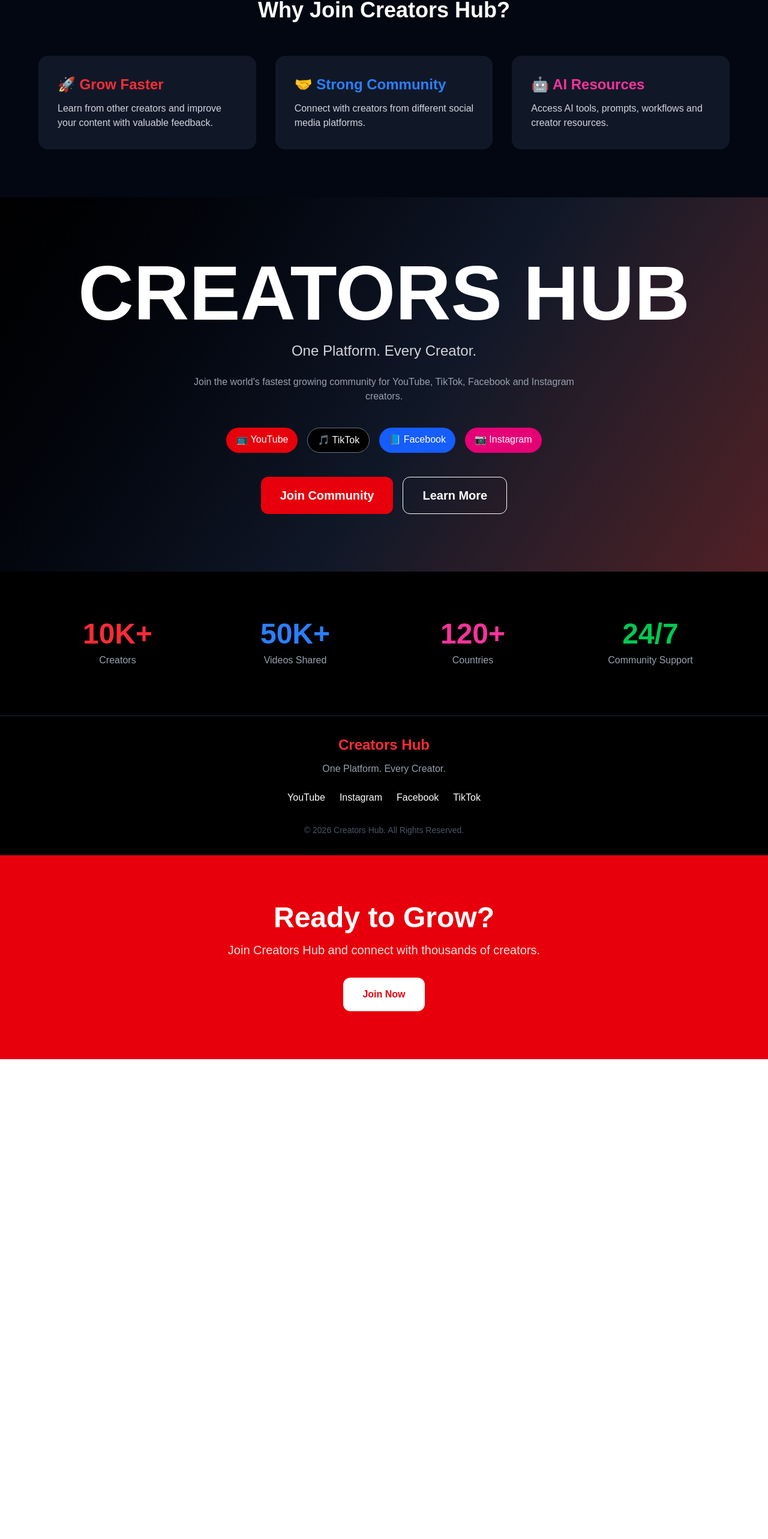
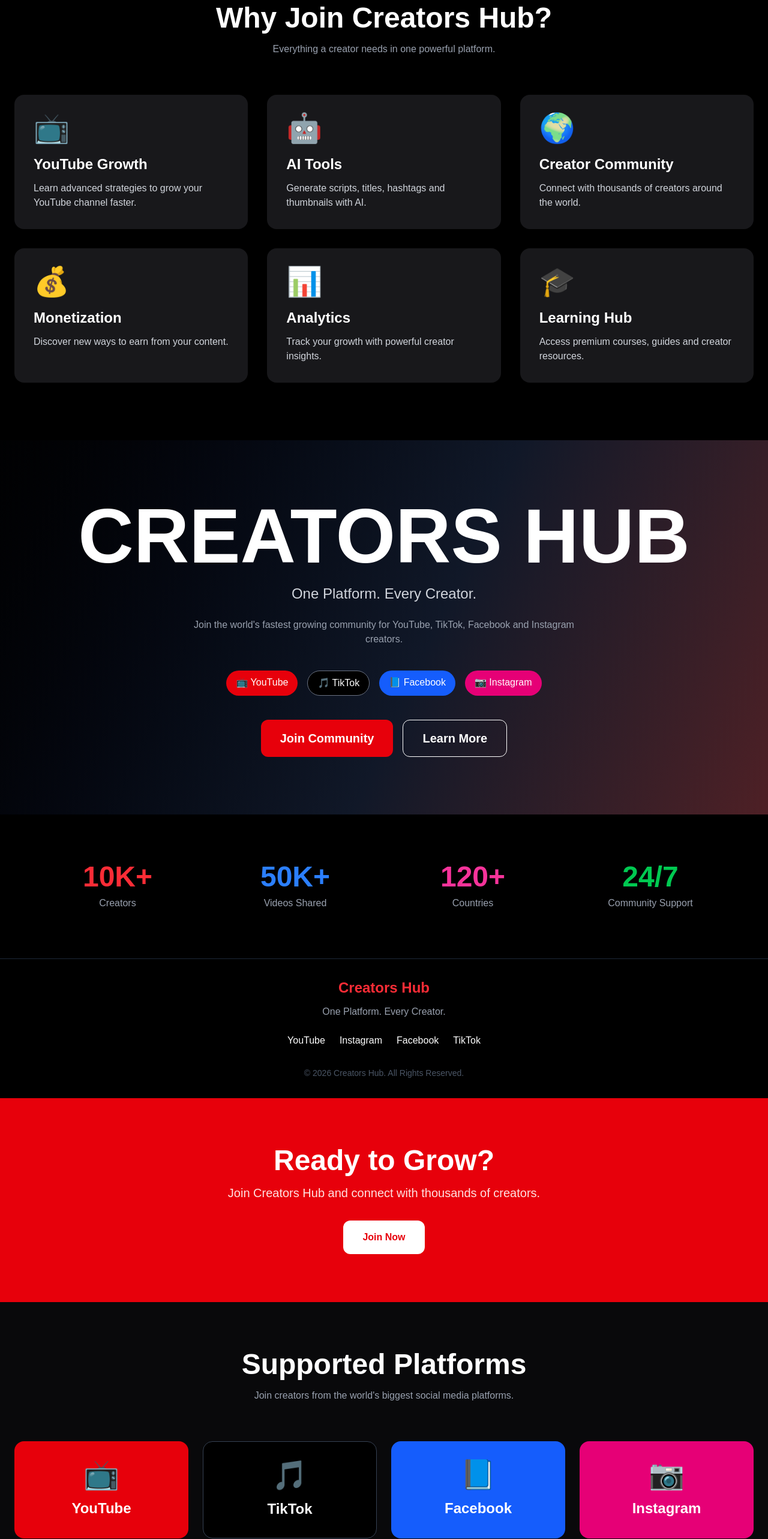
Before and after one commit to creator-shub/creators-hub, a Next.js app: page / in a window 1280 px wide. Shown: the part 171-2737 px from the top of the page at 60% size. Before the commit the page ends 1937 px from the top, so only its background shows below. Built offline with nearby package versions, Linux system fonts and the light colour scheme.

Commit message:
Updated Navbar

```diff
--- a/app/page.tsx
+++ b/app/page.tsx
@@ -1,3 +1,4 @@
+import Platforms from "@/components/Platforms";
 import CTA from "../components/CTA";
 import Footer from "../components/Footer";
 import Statistics from "../components/Statistics";
@@ -14,6 +15,7 @@
       <Statistics />
       <Footer />
       <CTA />
+      <Platforms />
 
     </main>
   );
--- a/components/Features.tsx
+++ b/components/Features.tsx
@@ -1,42 +1,77 @@
 export default function Features() {
+  const features = [
+    {
+      title: "YouTube Growth",
+      description: "Learn advanced strategies to grow your YouTube channel faster.",
+      icon: "📺",
+    },
+    {
+      title: "AI Tools",
+      description: "Generate scripts, titles, hashtags and thumbnails with AI.",
+      icon: "🤖",
+    },
+    {
+      title: "Creator Community",
+      description: "Connect with thousands of creators around the world.",
+      icon: "🌍",
+    },
+    {
+      title: "Monetization",
+      description: "Discover new ways to earn from your content.",
+      icon: "💰",
+    },
+    {
+      title: "Analytics",
+      description: "Track your growth with powerful creator insights.",
+      icon: "📊",
+    },
+    {
+      title: "Learning Hub",
+      description: "Access premium courses, guides and creator resources.",
+      icon: "🎓",
+    },
+  ];
+
   return (
-    <section className="py-20 px-6 bg-gray-950">
+    <section className="py-24 px-6 bg-black text-white">
+      <div className="max-w-7xl mx-auto">
 
-      <h2 className="text-4xl font-bold text-center mb-14 text-white">
+        <h2 className="text-5xl font-bold text-center mb-4">
           Why Join Creators Hub?
         </h2>
 
-      <div className="grid md:grid-cols-3 gap-8 max-w-6xl mx-auto">
+        <p className="text-center text-gray-400 mb-16">
+          Everything a creator needs in one powerful platform.
+        </p>
 
-        <div className="bg-gray-900 p-8 rounded-2xl">
-          <h3 className="text-2xl font-bold text-red-500 mb-3">
-            🚀 Grow Faster
-          </h3>
-          <p className="text-gray-300">
-            Learn from other creators and improve your content with valuable feedback.
-          </p>
+        <div className="grid md:grid-cols-3 gap-8">
+
+          {features.map((feature, index) => (
+
+            <div
+              key={index}
+              className="bg-zinc-900 rounded-2xl p-8 hover:bg-red-600 transition duration-300"
+            >
+
+              <div className="text-5xl mb-5">
+                {feature.icon}
               </div>
 
-        <div className="bg-gray-900 p-8 rounded-2xl">
-          <h3 className="text-2xl font-bold text-blue-500 mb-3">
-            🤝 Strong Community
+              <h3 className="text-2xl font-bold mb-3">
+                {feature.title}
               </h3>
+
               <p className="text-gray-300">
-            Connect with creators from different social media platforms.
+                {feature.description}
               </p>
+
             </div>
 
-        <div className="bg-gray-900 p-8 rounded-2xl">
-          <h3 className="text-2xl font-bold text-pink-500 mb-3">
-            🤖 AI Resources
-          </h3>
-          <p className="text-gray-300">
-            Access AI tools, prompts, workflows and creator resources.
-          </p>
+          ))}
+
         </div>
 
       </div>
-
     </section>
   );
 }
--- a/components/Navbar.tsx
+++ b/components/Navbar.tsx
@@ -1,6 +1,6 @@
 export default function Navbar() {
   return (
-    <nav className="flex justify-between items-center px-10 py-6">
+    <nav className="sticky top-0 z-50 flex justify-between items-center px-10 py-5 bg-black/70 backdrop-blur-md border-b border-zinc-800">
       <h1 className="text-3xl font-bold text-red-500">
         Creators Hub
       </h1>
--- a/components/Platforms.tsx
+++ b/components/Platforms.tsx
@@ -0,0 +1,42 @@
+export default function Platforms() {
+  return (
+    <section className="py-20 bg-zinc-950 text-white">
+
+      <div className="max-w-7xl mx-auto px-6">
+
+        <h2 className="text-5xl font-bold text-center mb-4">
+          Supported Platforms
+        </h2>
+
+        <p className="text-center text-gray-400 mb-16">
+          Join creators from the world's biggest social media platforms.
+        </p>
+        <div className="grid grid-cols-2 md:grid-cols-4 gap-6">
+
+  <div className="bg-red-600 rounded-2xl p-8 text-center hover:scale-105 transition">
+    <div className="text-5xl mb-4">📺</div>
+    <h3 className="text-2xl font-bold">YouTube</h3>
+  </div>
+
+  <div className="bg-black border border-gray-700 rounded-2xl p-8 text-center hover:scale-105 transition">
+    <div className="text-5xl mb-4">🎵</div>
+    <h3 className="text-2xl font-bold">TikTok</h3>
+  </div>
+
+  <div className="bg-blue-600 rounded-2xl p-8 text-center hover:scale-105 transition">
+    <div className="text-5xl mb-4">📘</div>
+    <h3 className="text-2xl font-bold">Facebook</h3>
+  </div>
+
+  <div className="bg-pink-600 rounded-2xl p-8 text-center hover:scale-105 transition">
+    <div className="text-5xl mb-4">📷</div>
+    <h3 className="text-2xl font-bold">Instagram</h3>
+  </div>
+
+</div>
+
+      </div>
+
+    </section>
+  );
+}
```
Lines whose indentation alone changed are shown as unchanged.
